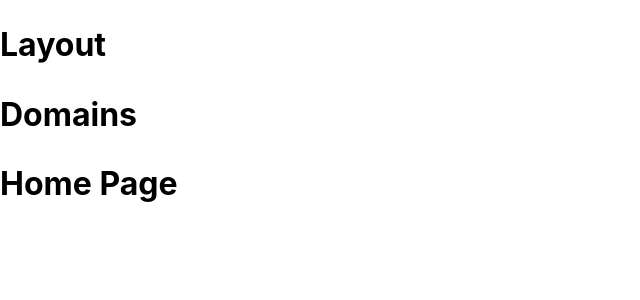
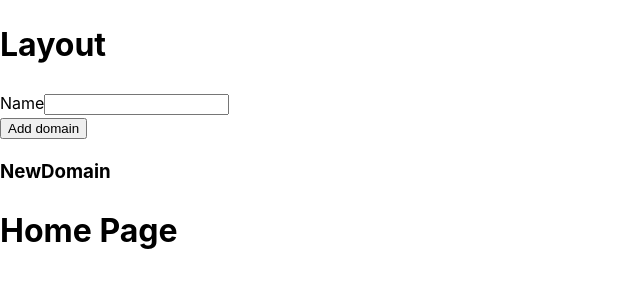
Before and after one commit to INRGI/CopyMaker, a React (Vite) app: page / in a window 1280 px wide. Shown: the top 300 px of the page, without its empty margins (0-640 px from the left). Built offline with nearby package versions, Linux system fonts and the light colour scheme.

Commit message:
Add DomainForm

```diff
--- a/package.json
+++ b/package.json
@@ -23,7 +23,8 @@
     "react-redux": "^9.1.0",
     "react-router-dom": "^6.22.3",
     "react-toastify": "^10.0.5",
-    "redux-persist": "^6.0.0"
+    "redux-persist": "^6.0.0",
+    "yup": "^1.4.0"
   },
   "devDependencies": {
     "@types/react": "^18.2.64",
--- /dev/null
+++ b/src/components/DomainForm/DomainForm.jsx
@@ -0,0 +1,73 @@
+import { Formik, Field } from 'formik';
+import { ErrorMessage } from "formik";
+import { nanoid } from 'nanoid';
+import * as Yup from "yup";
+import { Button, Container, FormBlock, Input, Label } from './DomainForm.styled';
+import Error from '../Error/Error';
+import { toast } from 'react-toastify';
+import 'react-toastify/dist/ReactToastify.css';
+import { ToastContainer } from 'react-toastify';
+import { useDispatch, useSelector } from 'react-redux';
+import { addDomain } from '../../redux/domainSlice';
+import { getDomains } from '../../redux/selectors';
+
+const initialValues = {
+    name: "",
+    fontSize: "",
+    fontFamily: "",
+};
+
+const FeedbackSchema = Yup.object().shape({
+    name: Yup.string().min(3, "Too Short!").max(50, "Too Long!").required("Required"),
+    fontSize: Yup.string().min(1, "Too Short!").max(50, "Too Long!"),
+    fontFamily: Yup.string().min(1, "Too Short!").max(50, "Too Long!"),
+});
+
+const DomainForm = () => {
+    const nameId = nanoid();
+    const dispatch = useDispatch();
+    const domains = useSelector(getDomains);
+
+    const handleSubmit = (values, actions) => {
+        const isDomain = domains.some(
+            ({ name }) => name.toLowerCase() === values.name.toLowerCase()
+        );
+
+        if (isDomain) {
+            toast.error(`${values.name} already in domains!`, {
+                position: "top-right",
+                autoClose: 2500,
+                hideProgressBar: false,
+                closeOnClick: true,
+                pauseOnHover: true,
+                draggable: true,
+                progress: undefined,
+                theme: "light",
+            });
+            return;
+        }
+
+
+        dispatch(addDomain(values));
+        actions.resetForm();
+    };
+
+    return (
+        <>
+            <Formik initialValues={initialValues} onSubmit={handleSubmit} validationSchema={FeedbackSchema}>
+                <FormBlock>
+                    <Container>
+                        <Label htmlFor={nameId}>Name</Label>
+                        <Field as={Input} type="text" name="name" id={nameId} />
+                        <ErrorMessage name="name">{msg => <Error msg={msg} />}</ErrorMessage>
+                    </Container>
+                    <Button type='submit'>Add domain</Button>
+                </FormBlock>
+            </Formik>
+            <ToastContainer />
+        </>
+    );
+};
+
+
+export default DomainForm;
--- /dev/null
+++ b/src/components/DomainForm/DomainForm.styled.jsx
@@ -0,0 +1,22 @@
+import styled from "@emotion/styled";
+import { Form } from "formik";
+
+export const Container = styled.div`
+
+`;
+
+export const FormBlock = styled(Form)`
+
+`;
+
+export const Label = styled.label`
+
+`;
+
+export const Button = styled.button`
+
+`;
+
+export const Input = styled.input`
+
+`;
--- /dev/null
+++ b/src/components/DomainForm/index.js
@@ -0,0 +1 @@
+export {default} from './DomainForm';
--- /dev/null
+++ b/src/components/Error/Error.jsx
@@ -0,0 +1,22 @@
+import { useEffect } from 'react';
+import { toast } from 'react-toastify';
+import 'react-toastify/dist/ReactToastify.css';
+
+const Error = ({ msg }) => {
+  useEffect(() => {
+    toast.error(msg, {
+      position: "top-right",
+      autoClose: 2500,
+      hideProgressBar: false,
+      closeOnClick: true,
+      pauseOnHover: true,
+      draggable: true,
+      progress: undefined,
+      theme: "light",
+    });
+  }, [msg]);
+
+  return null;
+};
+
+export default Error;
--- /dev/null
+++ b/src/components/Error/index.js
@@ -0,0 +1 @@
+export {default} from './Error';
--- a/src/pages/Home/Home.jsx
+++ b/src/pages/Home/Home.jsx
@@ -1,14 +1,16 @@
 
 import { useSelector } from "react-redux";
 import { getDomains } from "../../redux/selectors";
+import DomainForm from "../../components/DomainForm/DomainForm";
 
 const Home = () => {
     const domains = useSelector(getDomains);
 
     return (
         <div>
+            <DomainForm />
             {domains.length > 0 ? (
-                <h1>Domains</h1>
+                domains.map(domain => <h3 key={domain.id}>{domain.name}</h3>)
             ) : <h2>Not have domains</h2>}
             <h1>Home Page</h1>
 
```
Also changed, not shown: 1 other file (tests, documents, lock files or other folders).
